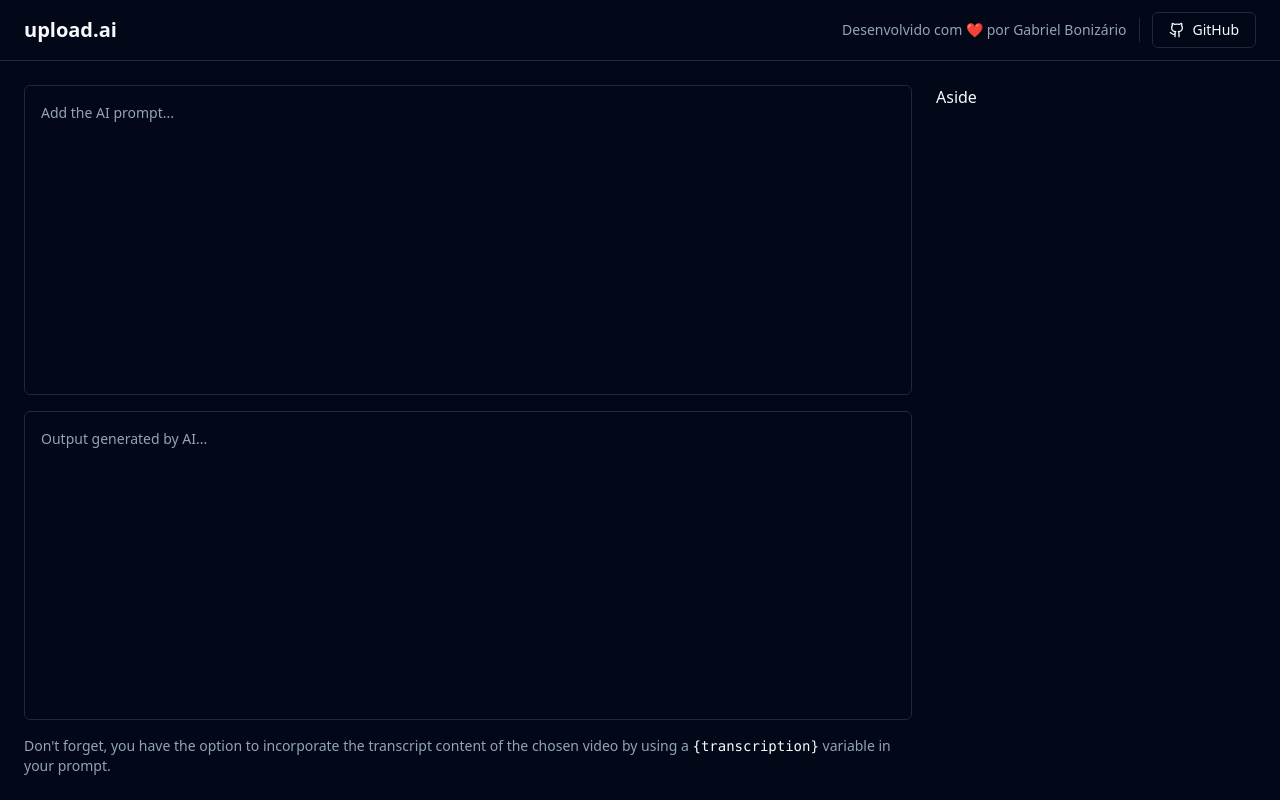
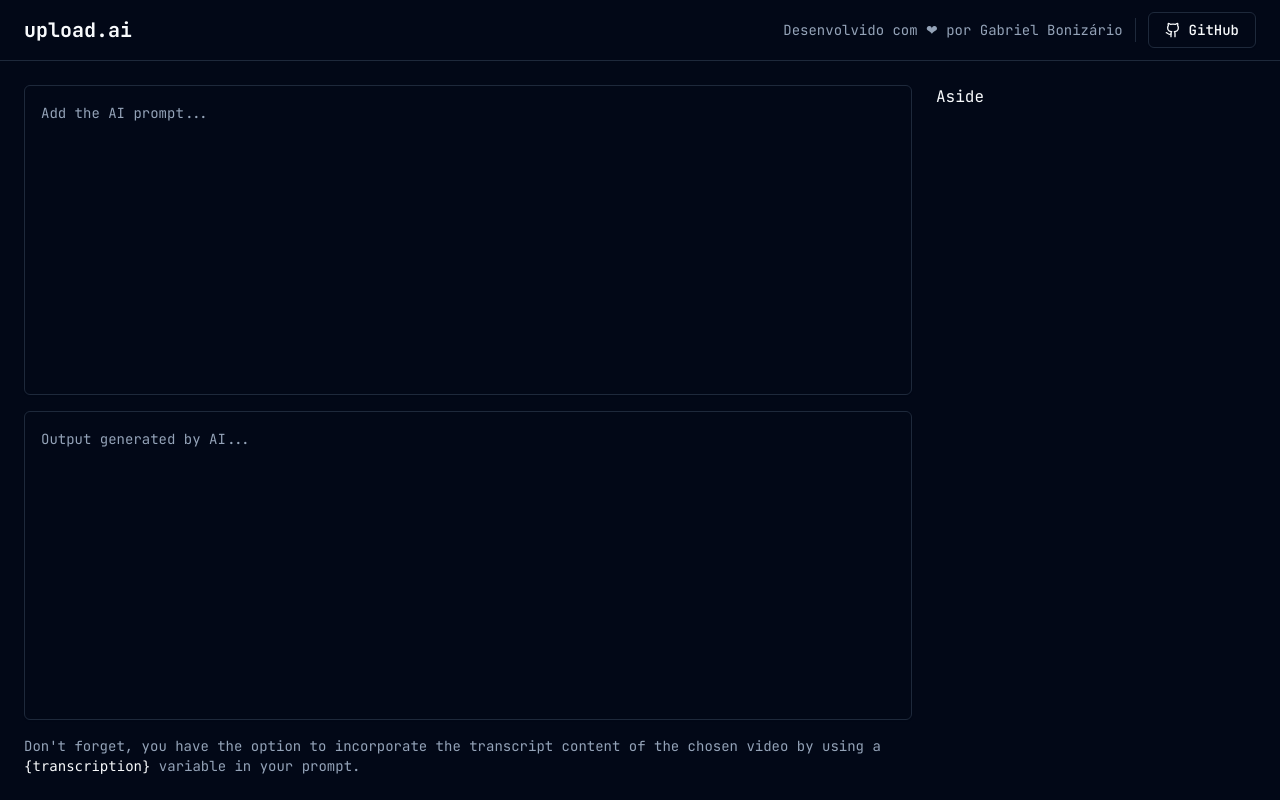
Before and after one commit to bonizario/upload-ai, a React (Vite) app in the folder web/: page / in a window 1280 px wide. Built offline with nearby package versions, Linux system fonts and the light colour scheme.

Commit message:
feat: set default font to 'JetBrains Mono'

```diff
--- a/web/index.html
+++ b/web/index.html
@@ -3,6 +3,9 @@
   <head>
     <meta charset="UTF-8" />
     <meta name="viewport" content="width=device-width, initial-scale=1.0" />
+    <link rel="preconnect" href="https://fonts.googleapis.com" />
+    <link rel="preconnect" href="https://fonts.gstatic.com" crossorigin />
+    <link rel="stylesheet" href="https://fonts.googleapis.com/css2?family=JetBrains+Mono:wght@400;500;600;700&display=swap" />
     <title>upload.ai</title>
   </head>
   <body class="selection:bg-secondary-foreground selection:text-secondary">
--- a/web/tailwind.config.js
+++ b/web/tailwind.config.js
@@ -16,6 +16,9 @@
       },
     },
     extend: {
+      fontFamily: {
+        sans: '"JetBrains Mono", monospace',
+      },
       colors: {
         border: 'hsl(var(--border))',
         input: 'hsl(var(--input))',
```
